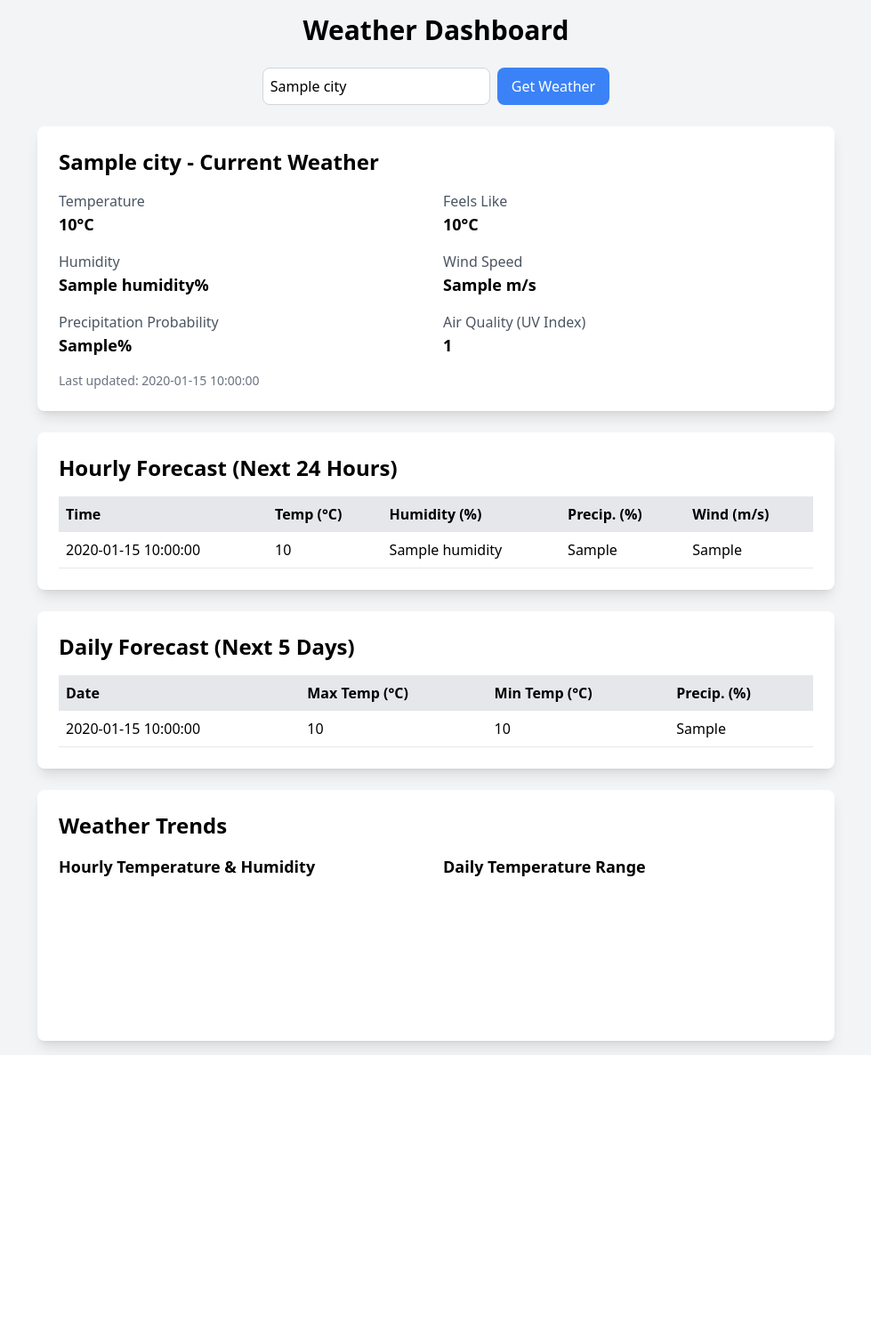
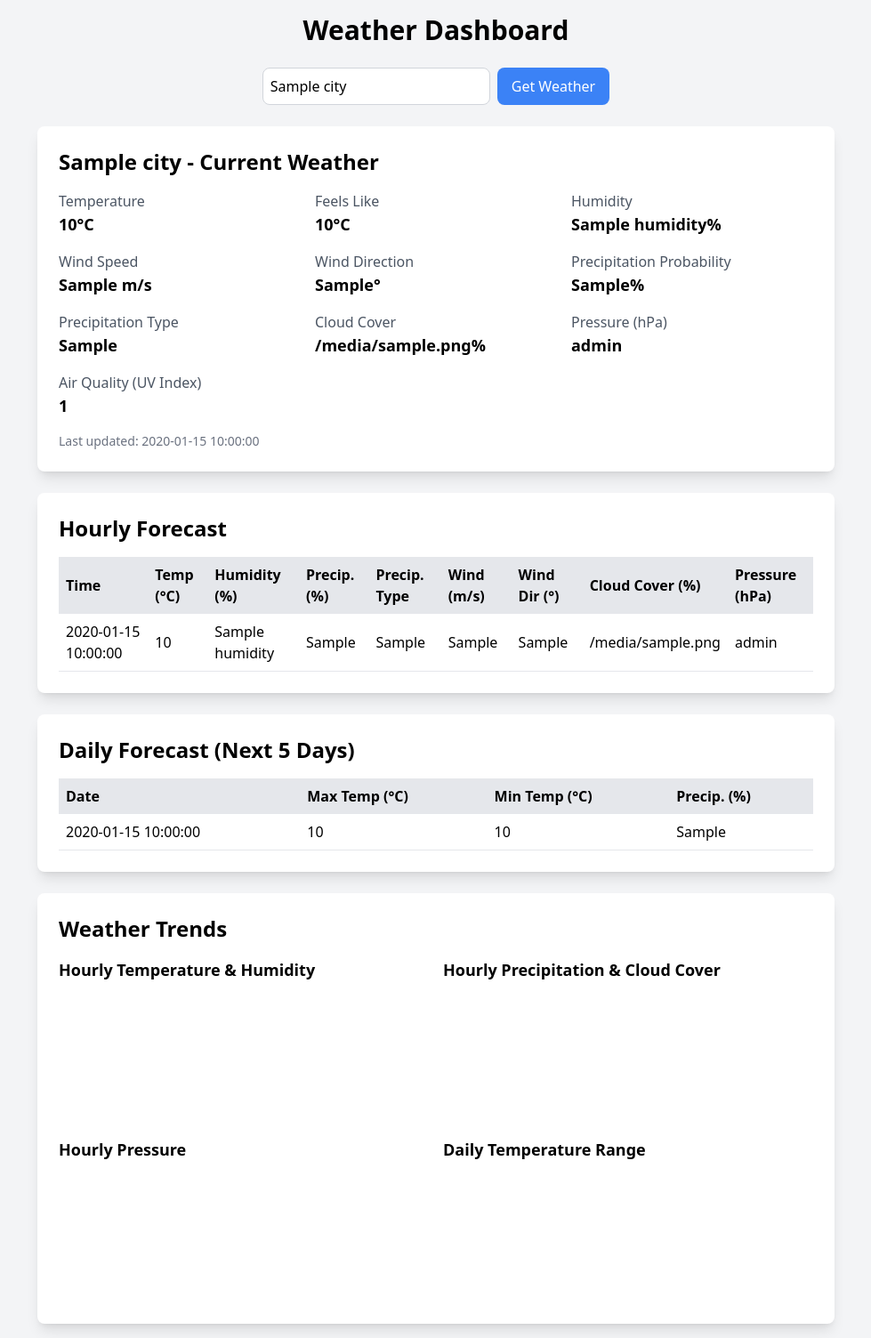
Before and after one commit to YusufDeesawala/weather-dashboard, a Flask app: template templates/index.html in a window 1280 px wide. Shown: the whole page at 89% size, without its empty margins (150-1129 px from the left). Before the commit the page ends 1186 px from the top, so only its background shows below. Run offline with Flask 3, Linux system fonts and the light colour scheme; the template is opened without the code that fills it: most values are stand-ins (such as "Sample title", 1, 10 or a date in 2020); a map, chart or similar area stays blank; some libraries are stand-ins or nearby versions.

Commit message:
The weather will now be updated based on latitude and longitube for better accuracy.

```diff
--- a/app.py
+++ b/app.py
@@ -2,7 +2,7 @@ from flask import Flask, render_template, request
 import requests
 from dotenv import load_dotenv
 import os
-from datetime import datetime, timedelta
+from datetime import datetime
 import json
 
 # Load environment variables from .env file
@@ -12,6 +12,20 @@ app = Flask(__name__)
 
 # Get API key from environment variable
 API_KEY = os.getenv('WEATHER_API_KEY')
+
+def get_coordinates(city):
+    """Convert city name to lat,lon coordinates using Tomorrow.io's location search API."""
+    location_url = f'https://api.tomorrow.io/v4/locations?location={city}&apikey={API_KEY}'
+    try:
+        response = requests.get(location_url, headers={'accept': 'application/json'})
+        if response.status_code == requests.codes.ok:
+            data = response.json()
+            if data.get('data') and data['data'].get('locations'):
+                location = data['data']['locations'][0]
+                return f"{location['latitude']},{location['longitude']}"
+        return None
+    except requests.RequestException:
+        return None
 
 @app.route('/', methods=['GET', 'POST'])
 def weather_dashboard():
@@ -26,46 +40,65 @@ def weather_dashboard():
     if request.method == 'POST':
         city_input = request.form.get('city', '').strip()
         if city_input:
-            location = city_input
-            city = city_input
+            # Check if input is already in lat,lon format
+            if ',' in city_input and all(part.replace('.', '').replace('-', '').isdigit() for part in city_input.split(',')):
+                location = city_input
+                city = city_input  # Display as is for coordinates
+            else:
+                # Convert city name to coordinates
+                coords = get_coordinates(city_input)
+                if coords:
+                    location = coords
+                    city = city_input
+                else:
+                    error = f"Could not find coordinates for city: {city_input}"
         else:
-            error = "Please enter a city name"
+            error = "Please enter a city name or lat,lon coordinates"
 
     # Fetch real-time weather data
-    realtime_url = f'https://api.tomorrow.io/v4/weather/realtime?location={location}&apikey={API_KEY}'
-    try:
-        response = requests.get(realtime_url, headers={'accept': 'application/json'})
-        if response.status_code == requests.codes.ok:
-            weather_data = response.json()['data']['values']
-            weather_data['time'] = response.json()['data']['time']
-        else:
-            error = f"Error fetching real-time data: {response.status_code} - {response.text}"
-    except requests.RequestException as e:
-        error = f"Error connecting to weather API: {str(e)}"
+    if not error:
+        realtime_url = f'https://api.tomorrow.io/v4/weather/realtime?location={location}&apikey={API_KEY}'
+        try:
+            response = requests.get(realtime_url, headers={'accept': 'application/json'})
+            if response.status_code == requests.codes.ok:
+                weather_data = response.json()['data']['values']
+                weather_data['time'] = response.json()['data']['time']
+            else:
+                error = f"Error fetching real-time data: {response.status_code} - {response.text}"
+        except requests.RequestException as e:
+            error = f"Error connecting to weather API: {str(e)}"
 
     # Fetch forecast data (hourly and daily)
-    forecast_url = f'https://api.tomorrow.io/v4/weather/forecast?location={location}&timesteps=1h,1d&apikey={API_KEY}'
-    try:
-        response = requests.get(forecast_url, headers={'accept': 'application/json'})
-        if response.status_code == requests.codes.ok:
-            data = response.json()['timelines']
-            hourly_forecast = data['hourly'][:24]  # Next 24 hours
-            daily_forecast = data['daily'][:5]     # Next 5 days
-        else:
-            error = f"Error fetching forecast data: {response.status_code} - {response.text}"
-    except requests.RequestException as e:
-        error = f"Error connecting to forecast API: {str(e)}"
+    if not error:
+        forecast_url = f'https://api.tomorrow.io/v4/weather/forecast?location={location}&timesteps=1h,1d&apikey={API_KEY}'
+        try:
+            response = requests.get(forecast_url, headers={'accept': 'application/json'})
+            if response.status_code == requests.codes.ok:
+                data = response.json()['timelines']
+                # Process hourly forecast to show only hours
+                hourly_forecast = [
+                    {
+                        'time': datetime.strptime(h['time'], '%Y-%m-%dT%H:%M:%SZ').strftime('%Y-%m-%d %H:00'),
+                        'values': h['values']
+                    } for h in data['hourly'][:12]  # Limit to 12 hours
+                ]
+                daily_forecast = data['daily'][:5]  # Next 5 days
+            else:
+                error = f"Error fetching forecast data: {response.status_code} - {response.text}"
+        except requests.RequestException as e:
+            error = f"Error connecting to forecast API: {str(e)}"
 
     # Fetch weather alerts (if available)
-    alerts_url = f'https://api.tomorrow.io/v4/events?location={location}&apikey={API_KEY}'
-    try:
-        response = requests.get(alerts_url, headers={'accept': 'application/json'})
-        if response.status_code == requests.codes.ok:
-            alerts = response.json().get('data', {}).get('events', [])
-        else:
-            error = f"Error fetching alerts: {response.status_code} - {response.text}"
-    except requests.RequestException as e:
-        error = f"Error connecting to alerts API: {str(e)}"
+    if not error:
+        alerts_url = f'https://api.tomorrow.io/v4/events?location={location}&apikey={API_KEY}'
+        try:
+            response = requests.get(alerts_url, headers={'accept': 'application/json'})
+            if response.status_code == requests.codes.ok:
+                alerts = response.json().get('data', {}).get('events', [])
+            else:
+                error = f"Error fetching alerts: {response.status_code} - {response.text}"
+        except requests.RequestException as e:
+            error = f"Error connecting to alerts API: {str(e)}"
 
     # Prepare data for charts
     chart_data = {
@@ -73,7 +106,9 @@ def weather_dashboard():
             'labels': [h['time'] for h in hourly_forecast] if hourly_forecast else [],
             'temperature': [h['values']['temperature'] for h in hourly_forecast] if hourly_forecast else [],
             'humidity': [h['values']['humidity'] for h in hourly_forecast] if hourly_forecast else [],
-            'precipitation': [h['values']['precipitationProbability'] for h in hourly_forecast] if hourly_forecast else []
+            'precipitation': [h['values']['precipitationProbability'] for h in hourly_forecast] if hourly_forecast else [],
+            'cloudCover': [h['values']['cloudCover'] for h in hourly_forecast] if hourly_forecast else [],
+            'pressure': [h['values']['pressureSurfaceLevel'] for h in hourly_forecast] if hourly_forecast else []
         },
         'daily': {
             'labels': [d['time'] for d in daily_forecast] if daily_forecast else [],
--- a/templates/index.html
+++ b/templates/index.html
@@ -41,7 +41,7 @@
         {% if weather_data %}
             <div class="bg-white p-6 rounded-lg shadow-lg mb-6">
                 <h2 class="text-2xl font-semibold mb-4">{{ city | capitalize }} - Current Weather</h2>
-                <div class="grid grid-cols-2 gap-4">
+                <div class="grid grid-cols-2 md:grid-cols-3 gap-4">
                     <div>
                         <p class="text-gray-600">Temperature</p>
                         <p class="text-lg font-bold">{{ weather_data.temperature }}°C</p>
@@ -59,8 +59,24 @@
                         <p class="text-lg font-bold">{{ weather_data.windSpeed }} m/s</p>
                     </div>
                     <div>
+                        <p class="text-gray-600">Wind Direction</p>
+                        <p class="text-lg font-bold">{{ weather_data.windDirection }}°</p>
+                    </div>
+                    <div>
                         <p class="text-gray-600">Precipitation Probability</p>
                         <p class="text-lg font-bold">{{ weather_data.precipitationProbability }}%</p>
+                    </div>
+                    <div>
+                        <p class="text-gray-600">Precipitation Type</p>
+                        <p class="text-lg font-bold">{{ weather_data.precipitationType | default('None') }}</p>
+                    </div>
+                    <div>
+                        <p class="text-gray-600">Cloud Cover</p>
+                        <p class="text-lg font-bold">{{ weather_data.cloudCover }}%</p>
+                    </div>
+                    <div>
+                        <p class="text-gray-600">Pressure (hPa)</p>
+                        <p class="text-lg font-bold">{{ weather_data.pressureSurfaceLevel }}</p>
                     </div>
                     <div>
                         <p class="text-gray-600">Air Quality (UV Index)</p>
@@ -88,7 +104,7 @@
         <!-- Hourly Forecast -->
         {% if hourly_forecast %}
             <div class="bg-white p-6 rounded-lg shadow-lg mb-6">
-                <h2 class="text-2xl font-semibold mb-4">Hourly Forecast (Next 24 Hours)</h2>
+                <h2 class="text-2xl font-semibold mb-4">Hourly Forecast</h2>
                 <div class="overflow-x-auto">
                     <table class="w-full text-left">
                         <thead>
@@ -97,7 +113,11 @@
                                 <th class="p-2">Temp (°C)</th>
                                 <th class="p-2">Humidity (%)</th>
                                 <th class="p-2">Precip. (%)</th>
+                                <th class="p-2">Precip. Type</th>
                                 <th class="p-2">Wind (m/s)</th>
+                                <th class="p-2">Wind Dir (°)</th>
+                                <th class="p-2">Cloud Cover (%)</th>
+                                <th class="p-2">Pressure (hPa)</th>
                             </tr>
                         </thead>
                         <tbody>
@@ -107,7 +127,11 @@
                                     <td class="p-2">{{ hour.values.temperature }}</td>
                                     <td class="p-2">{{ hour.values.humidity }}</td>
                                     <td class="p-2">{{ hour.values.precipitationProbability }}</td>
+                                    <td class="p-2">{{ hour.values.precipitationType | default('None') }}</td>
                                     <td class="p-2">{{ hour.values.windSpeed }}</td>
+                                    <td class="p-2">{{ hour.values.windDirection }}</td>
+                                    <td class="p-2">{{ hour.values.cloudCover }}</td>
+                                    <td class="p-2">{{ hour.values.pressureSurfaceLevel }}</td>
                                 </tr>
                             {% endfor %}
                         </tbody>
@@ -152,7 +176,15 @@
                 <div class="grid grid-cols-1 md:grid-cols-2 gap-4">
                     <div>
                         <h3 class="text-lg font-semibold mb-2">Hourly Temperature & Humidity</h3>
-                        <canvas id="hourlyChart"></canvas>
+                        <canvas id="tempHumidityChart"></canvas>
+                    </div>
+                    <div>
+                        <h3 class="text-lg font-semibold mb-2">Hourly Precipitation & Cloud Cover</h3>
+                        <canvas id="precipCloudChart"></canvas>
+                    </div>
+                    <div>
+                        <h3 class="text-lg font-semibold mb-2">Hourly Pressure</h3>
+                        <canvas id="pressureChart"></canvas>
                     </div>
                     <div>
                         <h3 class="text-lg font-semibold mb-2">Daily Temperature Range</h3>
@@ -163,11 +195,11 @@
             <script>
                 const chartData = {{ chart_data | safe }};
 
-                // Hourly Chart
-                new Chart(document.getElementById('hourlyChart'), {
+                // Hourly Temperature & Humidity Chart
+                new Chart(document.getElementById('tempHumidityChart'), {
                     type: 'line',
                     data: {
-                        labels: chartData.hourly.labels.map(t => new Date(t).toLocaleTimeString()),
+                        labels: chartData.hourly.labels.map(t => new Date(t).toLocaleTimeString([], { hour: '2-digit' })),
                         datasets: [
                             {
                                 label: 'Temperature (°C)',
@@ -200,7 +232,67 @@
                     }
                 });
 
-                // Daily Chart
+                // Hourly Precipitation & Cloud Cover Chart
+                new Chart(document.getElementById('precipCloudChart'), {
+                    type: 'line',
+                    data: {
+                        labels: chartData.hourly.labels.map(t => new Date(t).toLocaleTimeString([], { hour: '2-digit' })),
+                        datasets: [
+                            {
+                                label: 'Precipitation Probability (%)',
+                                data: chartData.hourly.precipitation,
+                                borderColor: 'rgba(54, 162, 235, 1)',
+                                fill: false,
+                                yAxisID: 'y'
+                            },
+                            {
+                                label: 'Cloud Cover (%)',
+                                data: chartData.hourly.cloudCover,
+                                borderColor: 'rgba(153, 102, 255, 1)',
+                                fill: false,
+                                yAxisID: 'y1'
+                            }
+                        ]
+                    },
+                    options: {
+                        scales: {
+                            y: {
+                                title: { display: true, text: 'Precipitation (%)' },
+                                position: 'left'
+                            },
+                            y1: {
+                                title: { display: true, text: 'Cloud Cover (%)' },
+                                position: 'right',
+                                grid: { drawOnChartArea: false }
+                            }
+                        }
+                    }
+                });
+
+                // Hourly Pressure Chart
+                new Chart(document.getElementById('pressureChart'), {
+                    type: 'line',
+                    data: {
+                        labels: chartData.hourly.labels.map(t => new Date(t).toLocaleTimeString([], { hour: '2-digit' })),
+                        datasets: [
+                            {
+                                label: 'Pressure (hPa)',
+                                data: chartData.hourly.pressure,
+                                borderColor: 'rgba(255, 159, 64, 1)',
+                                fill: false
+                            }
+                        ]
+                    },
+                    options: {
+                        scales: {
+                            y: {
+                                title: { display: true, text: 'Pressure (hPa)' }
+                            }
+                        }
+                    }
+                });
+
+                // Daily Temperature Chart
                 new Chart(document.getElementById('dailyChart'), {
                     type: 'bar',
                     data: {
```
